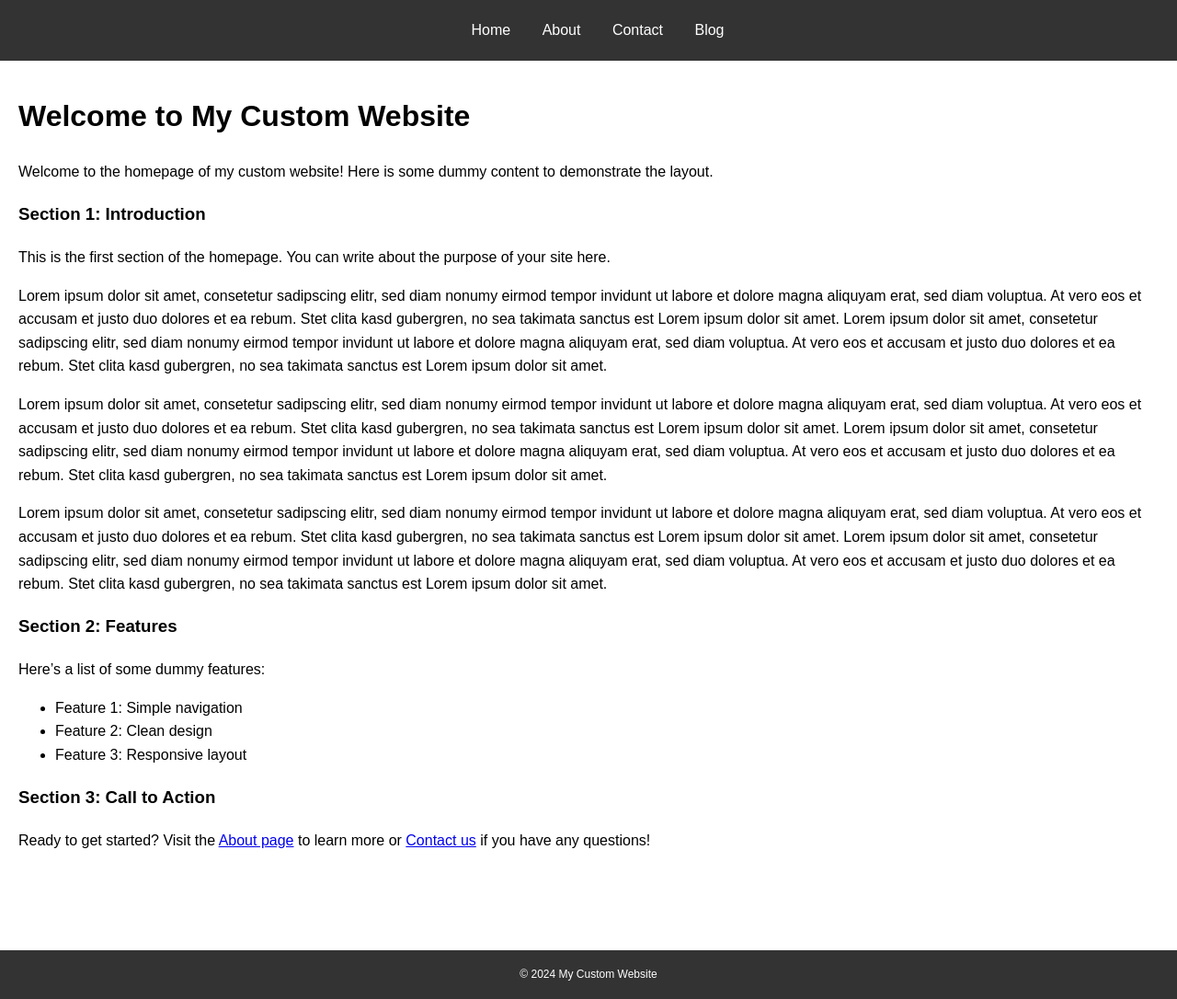
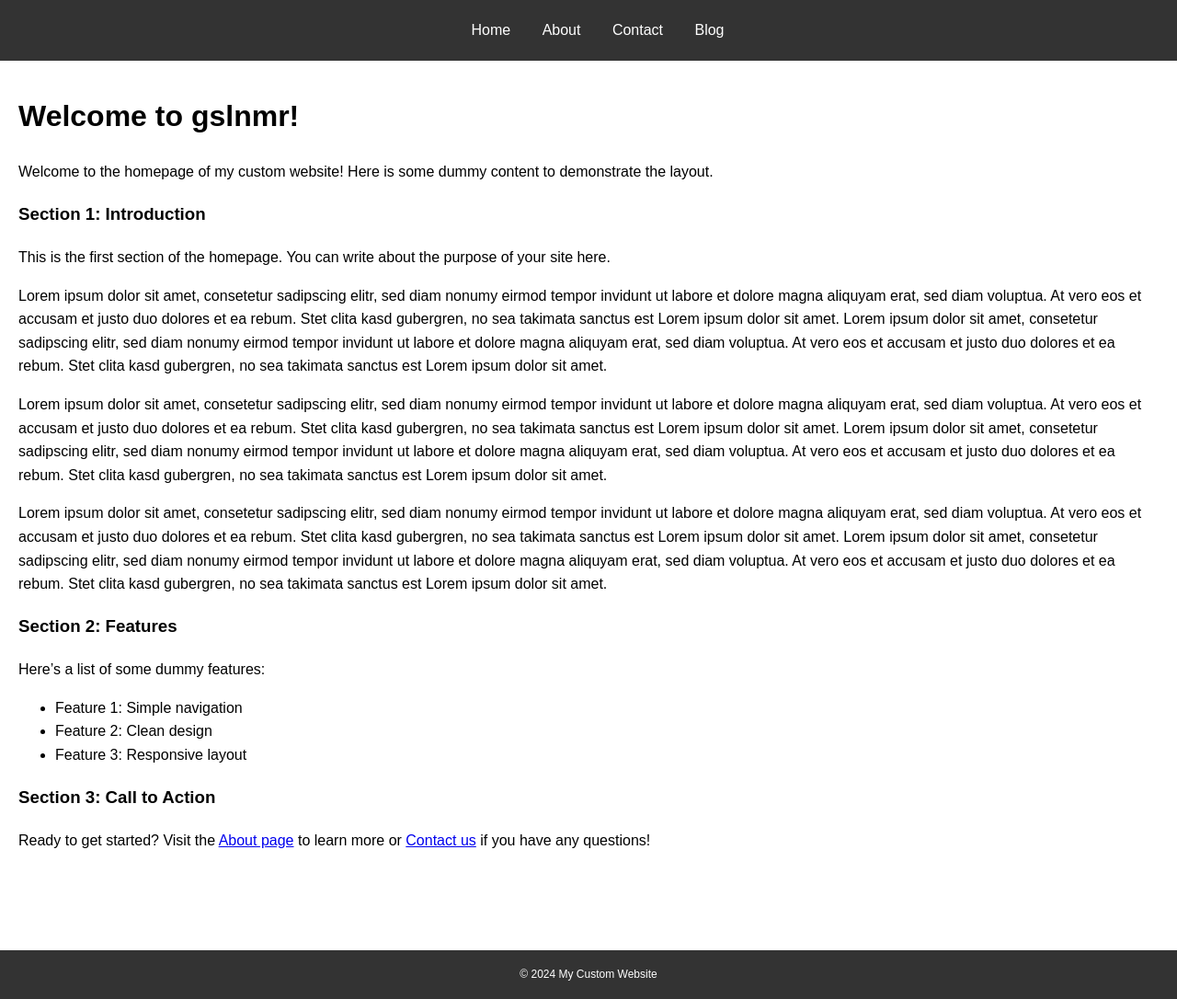
Before and after one commit to schminho/schminho.github.io, a Jekyll site: the page built from index.md, in a window 1280 px wide and 1086 px high. Shown: the whole window at 92% size. Built offline with Jekyll 4.4.1, drawn with Linux system fonts in a browser that asks for light colours.

Commit message:
Update index.md

```diff
--- a/index.md
+++ b/index.md
@@ -3,7 +3,7 @@ layout: default
 title: Home
 ---
 
-# Welcome to My Custom Website
+# Welcome to gslnmr!
 
 Welcome to the homepage of my custom website! Here is some dummy content to demonstrate the layout.
 
```
